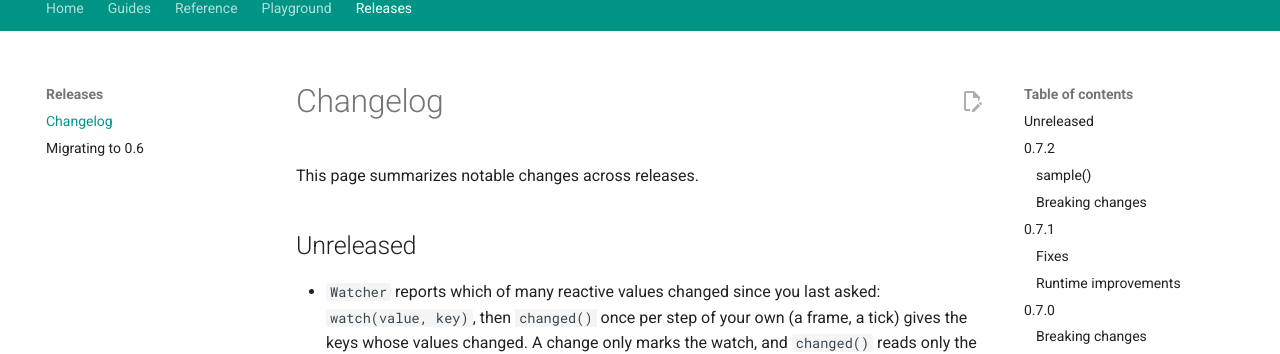
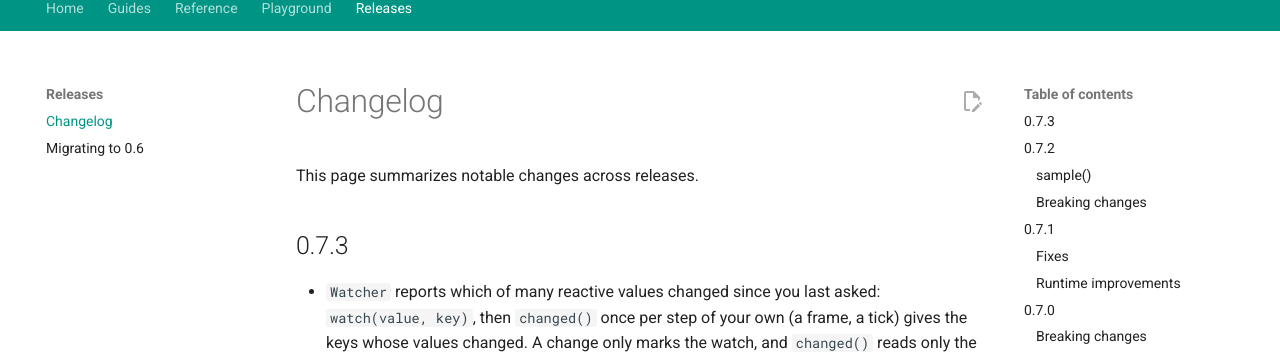
Before and after one commit to dougmercer/signified, an MkDocs documentation site: the page built from docs/changes.md, in a window 1280 px wide and 900 px high. Shown: the part 124-478 px from the top of the window. Built offline with MkDocs 1.6.1 and Material for MkDocs 9.7.7, drawn with Linux system fonts in a browser that asks for light colours; comment, search, counter and statistics services are not loaded; the version menu is left out.

Commit message:
0.7.3 release

```diff
--- a/docs/changes.md
+++ b/docs/changes.md
@@ -2,7 +2,7 @@
 
 This page summarizes notable changes across releases.
 
-## Unreleased
+## 0.7.3
 
 - `Watcher` reports which of many reactive values changed since you last
   asked: `watch(value, key)`, then `changed()` once per step of your own (a
--- a/pyproject.toml
+++ b/pyproject.toml
@@ -1,6 +1,6 @@
 [project]
 name = "signified"
-version = "0.7.2"
+version = "0.7.3"
 requires-python = ">=3.12"
 authors = [
     {name = "Doug Mercer", email = "dougmerceryt@gmail.com"},
```
